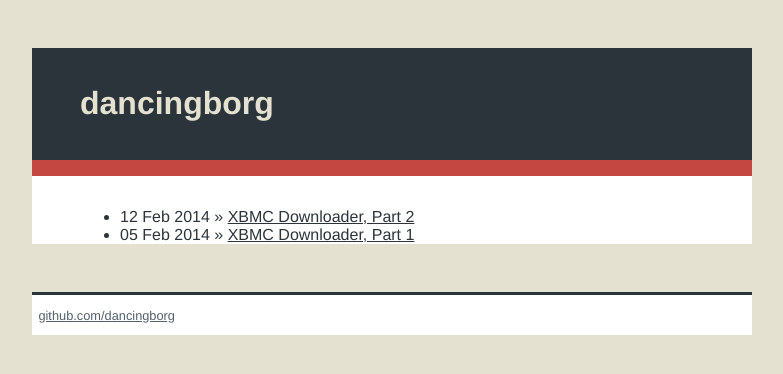
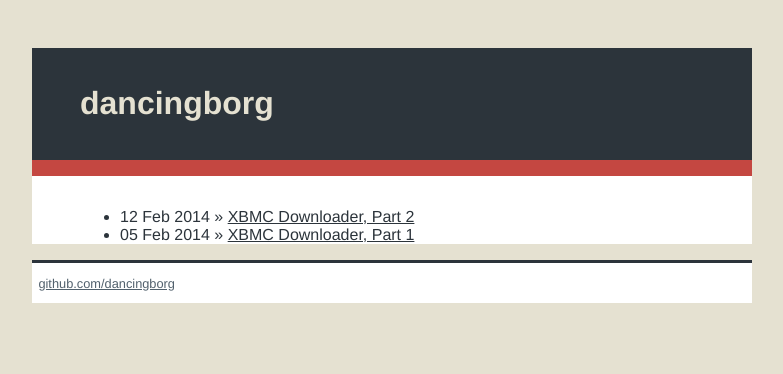
Before and after one commit to andre-abadi/andre-abadi.github.io, a Jekyll site: the page built from index.html, in a window 1280 px wide. Shown: the top 374 px of the page, without its empty margins (248-1031 px from the left). Built offline with Jekyll 4.4.1, drawn with Linux system fonts in a browser that asks for light colours; Markdown is read by kramdown in place of the engine named in the settings.

Commit message:
desktop margins

```diff
--- a/css/main.css
+++ b/css/main.css
@@ -51,7 +51,6 @@ a, a:hover, a:visited  {
 
 @media all and (min-device-width: 768px) {
   .site {
-    margin-bottom: 3em;
     padding-left: 3em;
     padding-right: 3em;
     padding-top: 1em;
@@ -61,4 +60,8 @@ a, a:hover, a:visited  {
     margin-top: 3em;
     padding-left: 3em;
   }
+
+  .footer {
+        margin-bottom: 3em;
+  }
 }
```
